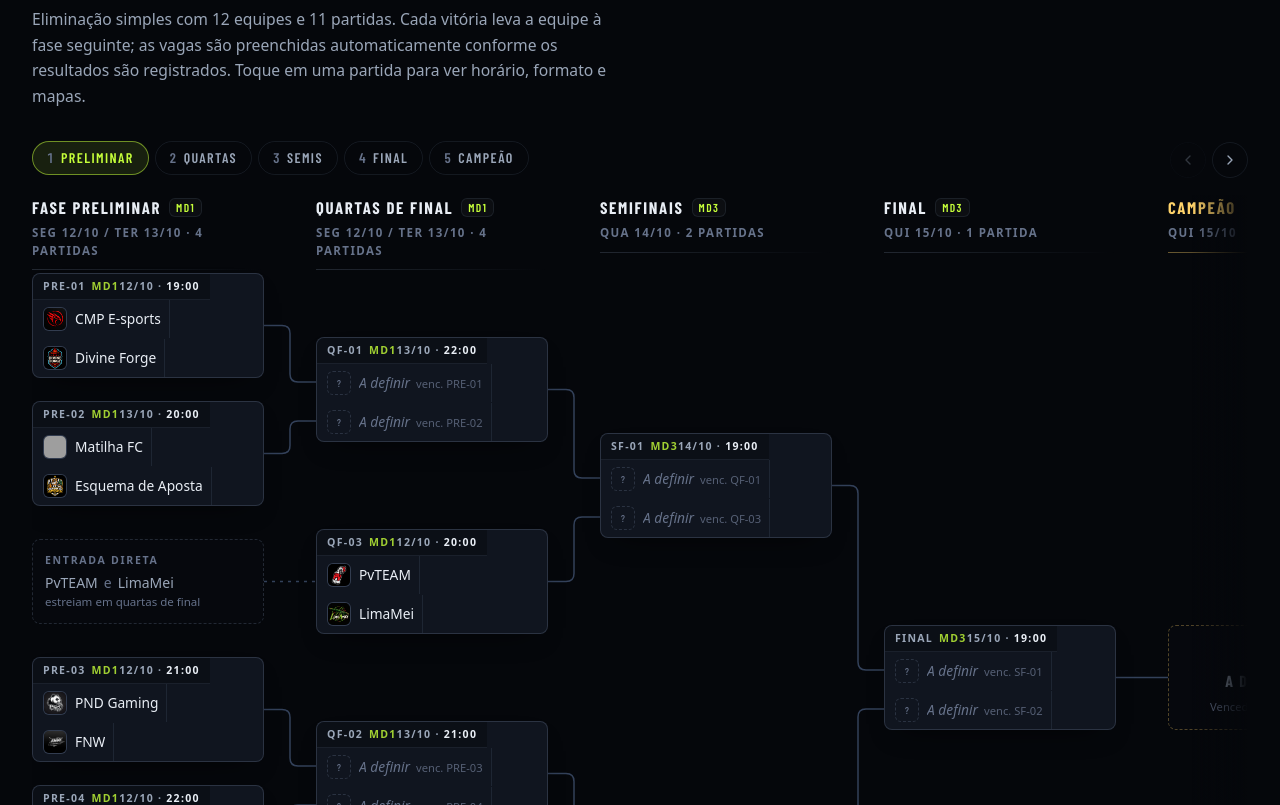
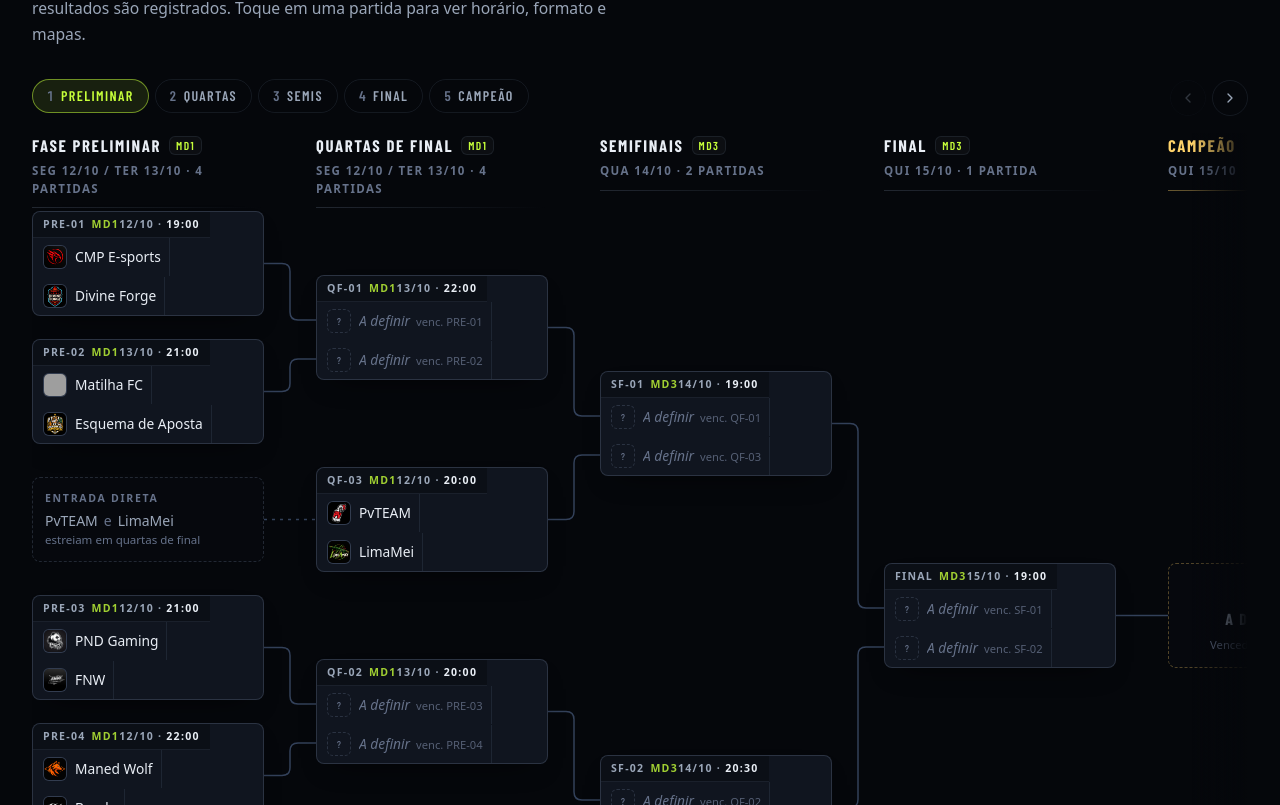
Before and after one commit to AndreSousa1/UEMG-champions, a React (Vite) app: page / in a window 1280 px wide. Shown: the part 1095-1900 px from the top of the page. Built offline with nearby package versions, Linux system fonts and the light colour scheme; grey boxes are pictures that could not be loaded; a web font is replaced by a local one.

Commit message:
correção

```diff
--- a/src/data/matches.ts
+++ b/src/data/matches.ts
@@ -38,7 +38,7 @@
 
   // 13/10 — Quartas de final (MD1)
   { id: 'QF-01', stage: 'quarterfinal', format: 'MD1', date: '2026-10-13', order: 4, team1: { winnerOf: 'PRE-01' }, team2: { winnerOf: 'PRE-02' }, status: 'scheduled', maps: [] },
-  { id: 'QF-02', stage: 'quarterfinal', format: 'MD1', date: '2026-10-13', order: 3, team1: { winnerOf: 'PRE-03' }, team2: { winnerOf: 'PRE-04' }, status: 'scheduled', maps: [] },
+  { id: 'QF-02', stage: 'quarterfinal', format: 'MD1', date: '2026-10-13', order: 2, team1: { winnerOf: 'PRE-03' }, team2: { winnerOf: 'PRE-04' }, status: 'scheduled', maps: [] },
   { id: 'QF-03', stage: 'quarterfinal', format: 'MD1', date: '2026-10-12', order: 2, team1: { team: 'I' }, team2: { team: 'J' }, status: 'scheduled', maps: [] },
   { id: 'QF-04', stage: 'quarterfinal', format: 'MD1', date: '2026-10-13', order: 1, team1: { team: 'K' }, team2: { team: 'L' }, status: 'scheduled', maps: [] },
 
```
